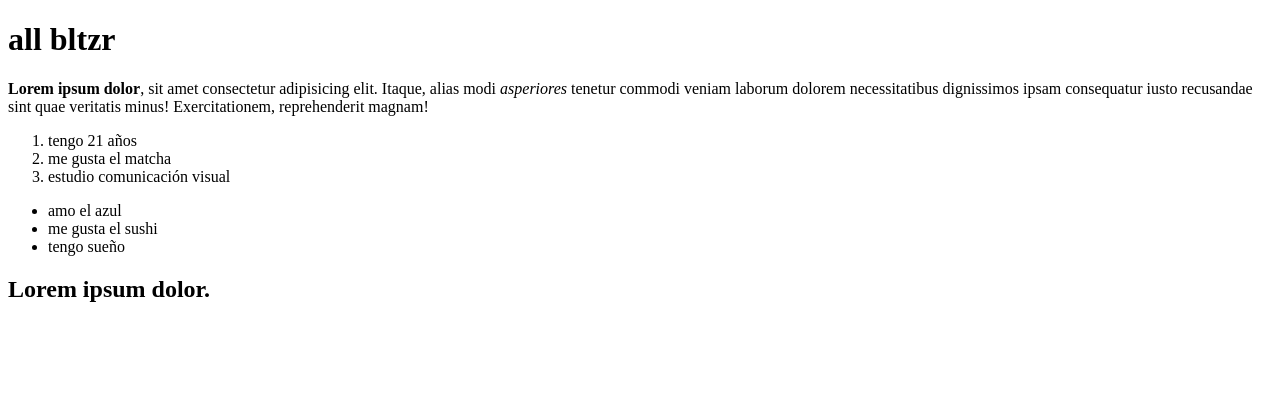
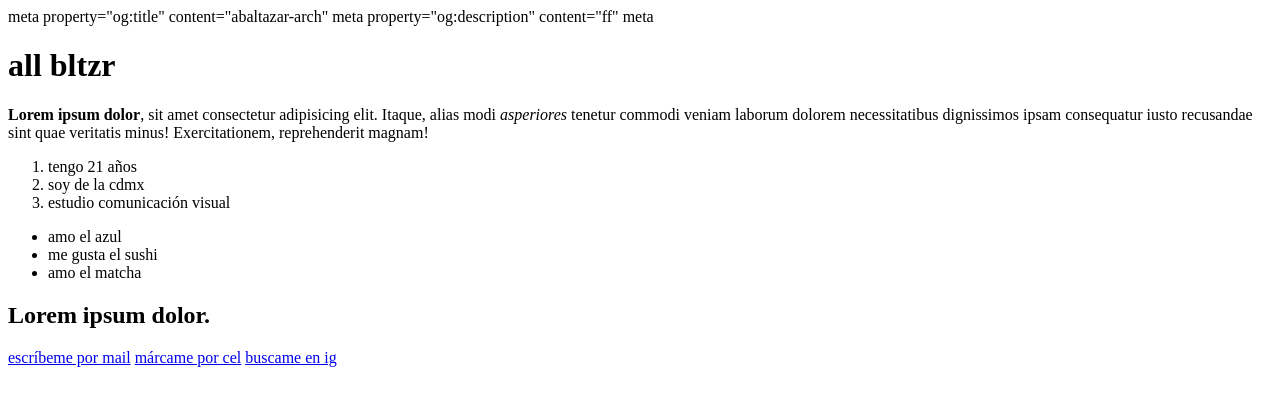
Before and after one commit to abaltazar-arch/abaltazar-arch, a plain HTML site: page index.html in a window 1280 px wide. Drawn offline with Linux system fonts and the light colour scheme.

Commit message:
update meta

```diff
--- a/index.html
+++ b/index.html
@@ -9,21 +9,27 @@
 <link rel="shortcut icon" href="./img/favicon.ico" />
 <link rel="apple-touch-icon" sizes="180x180" href="./img/apple-touch-icon.png" />
 <link rel="manifest" href="./img/site.webmanifest" />
+meta property="og:title" content="abaltazar-arch"
+meta property="og:description" content="ff"
+meta
 </head>
 <body>
     <h1>all bltzr</h1>
     <p><b>Lorem ipsum dolor</b>, sit amet consectetur adipisicing elit. Itaque, alias modi <i>asperiores</i> tenetur commodi veniam laborum dolorem necessitatibus dignissimos ipsam consequatur iusto recusandae sint quae veritatis minus! Exercitationem, reprehenderit magnam!
 <ol>
     <li>tengo 21 años</li>
-    <li>me gusta el matcha</li>
+    <li>soy de la cdmx</li>
     <li>estudio comunicación visual</li>
 </ol>
 <ul>
     <li>amo el azul</li>
         <li>me gusta el sushi</li>
-        <li>tengo sueño</li>
+        <li>amo el matcha</li>
 </ul>
 <h2>Lorem ipsum dolor.</h2>
     </p>
+    <a href="mailto:abaltazar@centro.edu.mx">escríbeme por mail</a>
+    <a href="tel:5544603879">márcame por cel</a>
+    <a href="https://www.instagram.com">buscame en ig</a>
 </body>
 </html>
```
